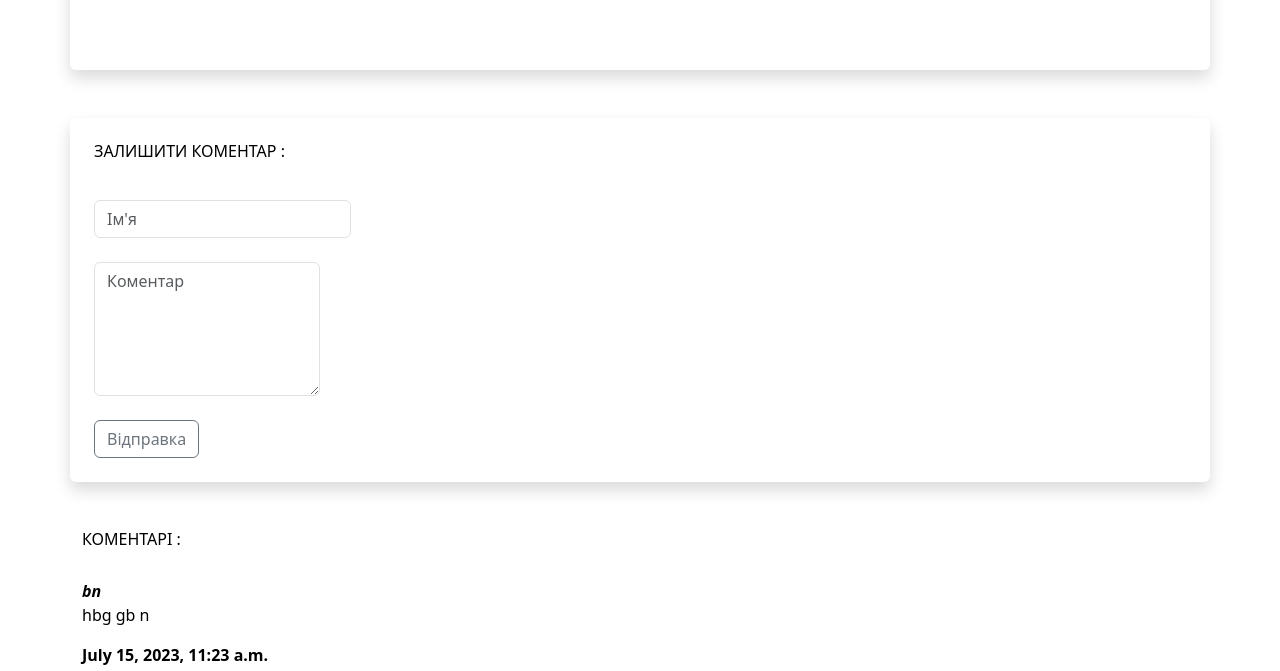
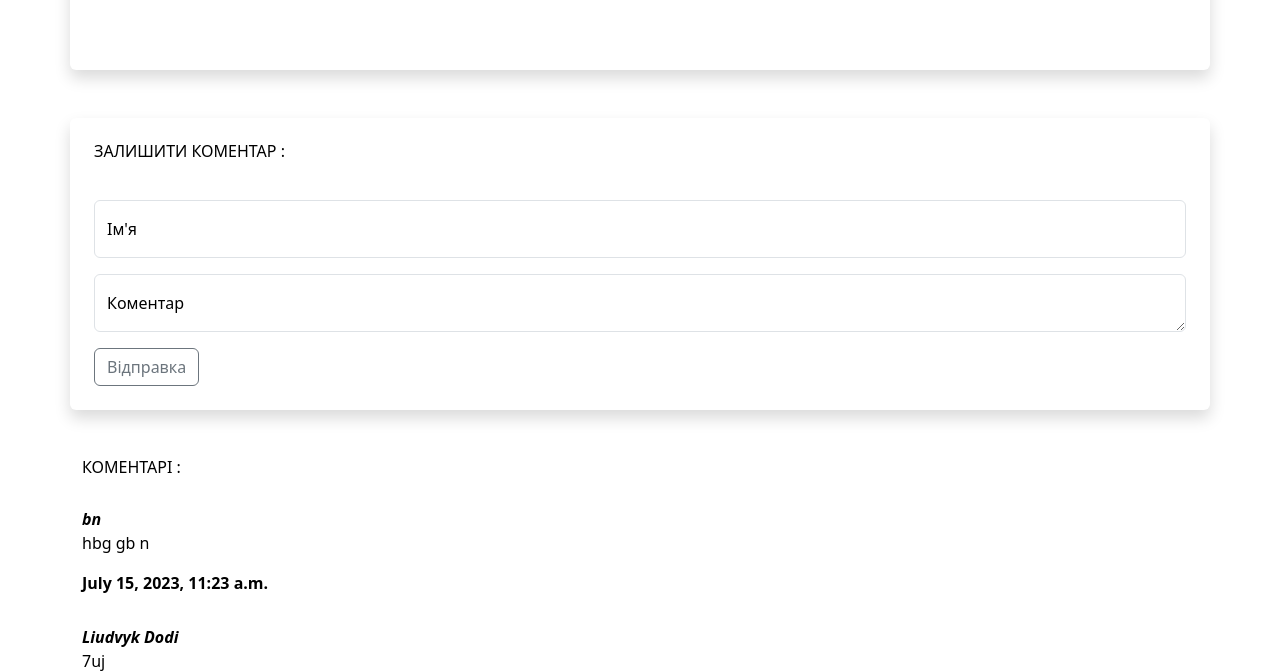
Before and after one commit to ludvigdodi/food_page, a Django app: page /1 in a window 1280 px wide. Shown: the part 1941-2612 px from the top of the page. Run offline with Django 4.2, Linux system fonts and the light colour scheme; a user stored in the database is signed in; data comes from the database, SQL or seed files in the repository; both versions use the stored data as it was after the commit; some libraries are stand-ins or nearby versions.

Commit message:
comment section fixed

```diff
--- a/templates/single_recipe.html
+++ b/templates/single_recipe.html
@@ -25,10 +25,9 @@
                 {% comment %} <form action="{% url 'add_comments' recipe.id %}" class="comments" method="post"> {% endcomment %}
                 <form action="{% url 'add_comments' recipe.id %}" class="comments" method="post">
                     {% csrf_token %}
-                    <div class="col-4 mb-3">
-                        <label for="exampleFormControlInput1" class="form-label">
-                            <input type="name" class="form-control" id="exampleFormControlInput1" placeholder="Ім&#39;я" name="name">
-                        </label>
+                    <div class="form-floating mb-3">
+                        <input class="form-control" placeholder="Leave your name here" id="floatingInput" name="name">
+                        <label for="floatingInput">Ім'я</label>
                     </div>
 
                     {% comment %} <div class="col-4 mb-3">
@@ -36,11 +35,16 @@
                             <input type="email" class="form-control" id="exampleFormControlInput1" placeholder="Email" name="email">
                         </label>
                     </div> {% endcomment %}
-                    <div class="col-4 mb-3">
+                    {% comment %} <div class="col-4 mb-3">
                         <label for="exampleFormControlTextarea1" class="form-label">
                             <textarea class="form-control" id="exampleFormControlTextarea1" rows="5" placeholder="Коментар" name="text_comments"></textarea>
                         </label>
+                    </div> {% endcomment %}
+                    <div class="form-floating mb-3">
+                        <textarea class="form-control" placeholder="Leave a comment here" id="floatingTextarea" height="200" name="text_comments"></textarea>
+                        <label for="floatingTextarea">Коментар</label>
                     </div>
+
                     <div>
                         <button type="submit" class="btn btn-outline-secondary">Відправка</button>
                     </div>
```
Also changed, not shown: db.sqlite3.
